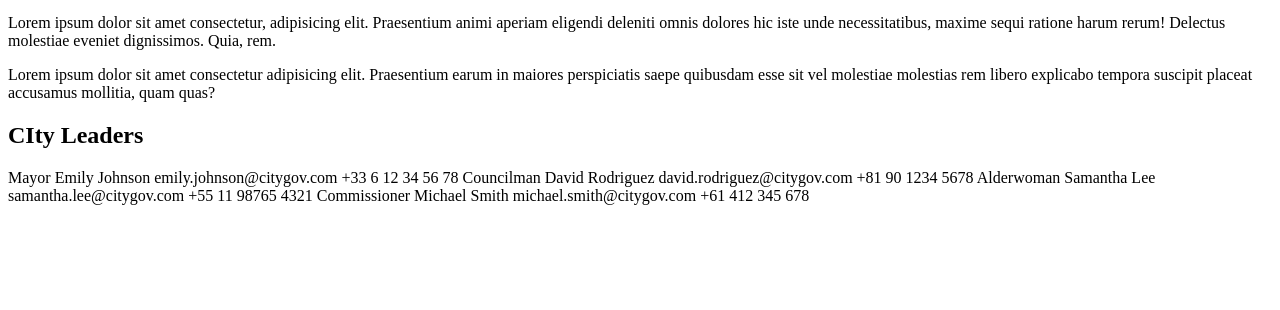
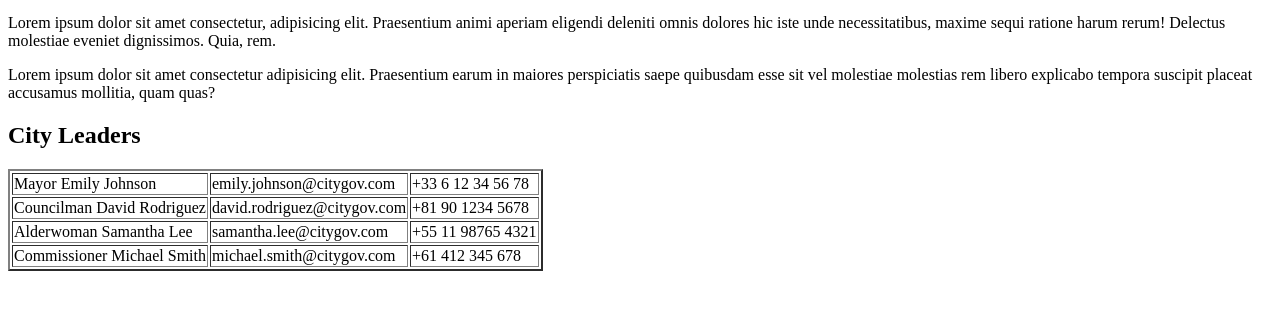
Before and after one commit to Tay-Alfred/simple-travel-site, a plain HTML site: page index.html in a window 1280 px wide. Shown: the part 100-410 px from the top of the page. Drawn offline with Linux system fonts and the light colour scheme.

Commit message:
Added borders to city leaders section

```diff
--- a/index.html
+++ b/index.html
@@ -12,7 +12,8 @@
     </nav>
     <p>Lorem ipsum dolor sit amet consectetur, adipisicing elit. Praesentium animi aperiam eligendi deleniti omnis dolores hic iste unde necessitatibus, maxime sequi ratione harum rerum! Delectus molestiae eveniet dignissimos. Quia, rem.</p>
     <p>Lorem ipsum dolor sit amet consectetur adipisicing elit. Praesentium earum in maiores perspiciatis saepe quibusdam esse sit vel molestiae molestias rem libero explicabo tempora suscipit placeat accusamus mollitia, quam quas?</p>
-    <h2> CIty Leaders</h2>
+    <h2> City Leaders</h2>
+    <table border="2">
     <tr>
         <td>Mayor Emily Johnson</td>
         <td>emily.johnson@citygov.com</td>
@@ -33,5 +34,6 @@
         <td>michael.smith@citygov.com</td>
         <td>+61 412 345 678</td>
     </tr>
+    </table>
 </body>
 </html>
```
